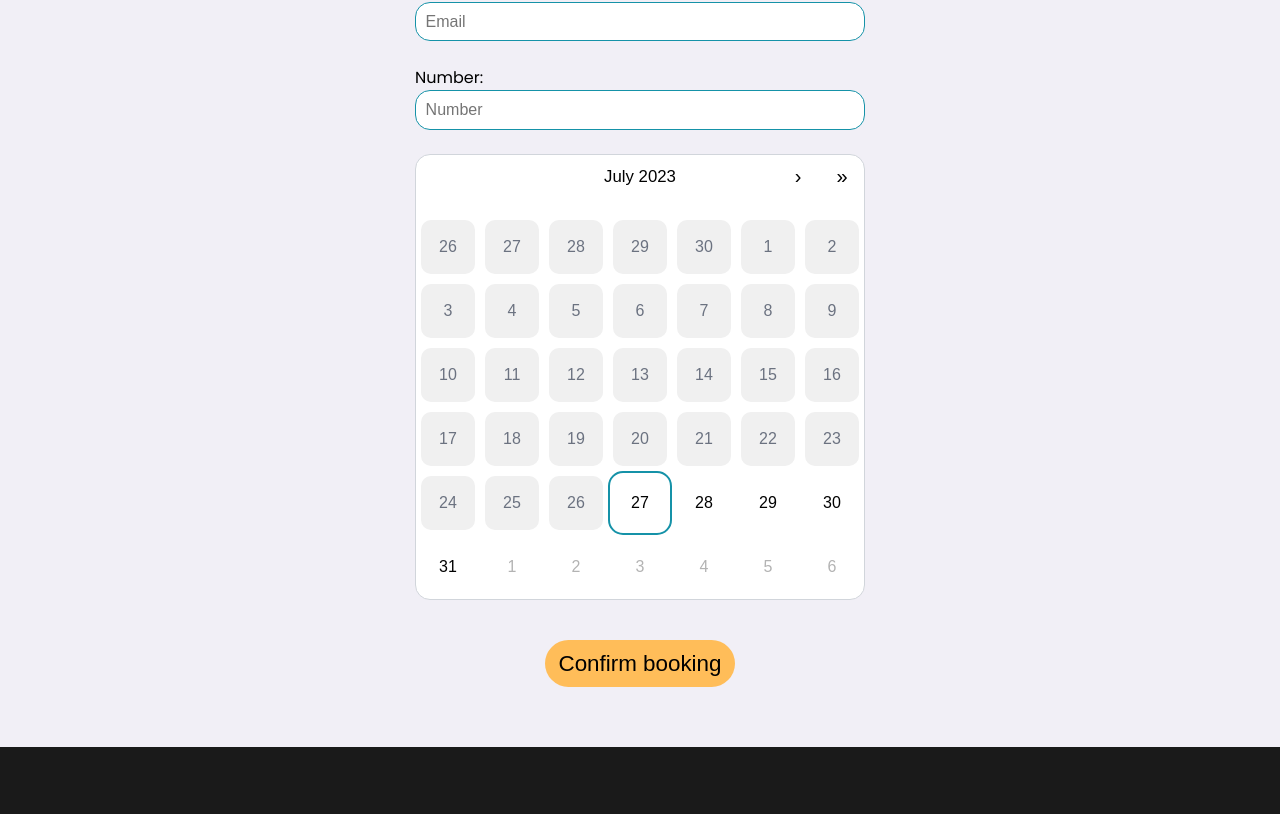
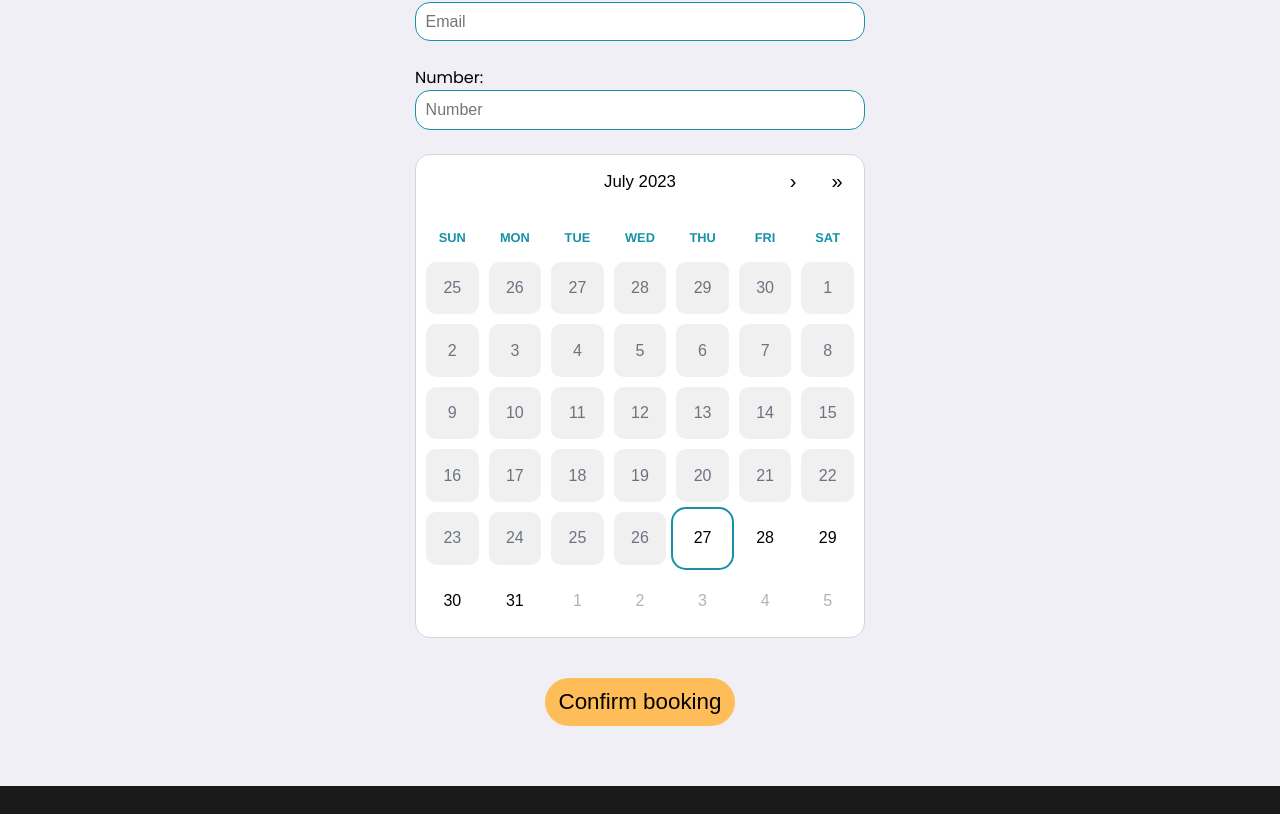
Before and after one commit to VensanDrot/MedWeb, a Next.js app: page /bookingpage in a window 1280 px wide. Shown: the part 621-1435 px from the top of the page. Built offline with nearby package versions, Linux system fonts and the light colour scheme.

Commit message:
Confirmation email change and calendar day change

```diff
--- a/src/app/globals.css
+++ b/src/app/globals.css
@@ -149,6 +149,7 @@ section {
   border: 1px solid rgb(209 213 219);
   font-family: Manrope, Helvetica, sans-serif;
   line-height: 1.125em;
+  padding: 5px;
 }
 .react-calendar--doubleView {
   width: 700px;
@@ -208,8 +209,8 @@ section {
   background-color: #e6e6e6;
 }
 .react-calendar__month-view__weekdays {
-  display: none !important;
-  color:  var(--white);
+  display: flex;
+  color:  var(--aqua);
   text-align: center;
   text-transform: uppercase;
   font-weight: 700;
@@ -240,7 +241,6 @@ section {
 .react-calendar__navigation__arrow:hover {
   background-color: rgb(107 114 128);
 }
-
 
 
 .react-calendar__month-view__weekdays__weekday {
--- a/src/pages/bookingpage/index.tsx
+++ b/src/pages/bookingpage/index.tsx
@@ -281,6 +281,7 @@ const BookingPage = () => {
             HandleDate(date);
           }}
           value={data.justDate}
+          calendarType="hebrew"
         />
         {/* Time chose box */}
 
```
Also changed, not shown: 2 other files (tests, documents, lock files or other folders).
